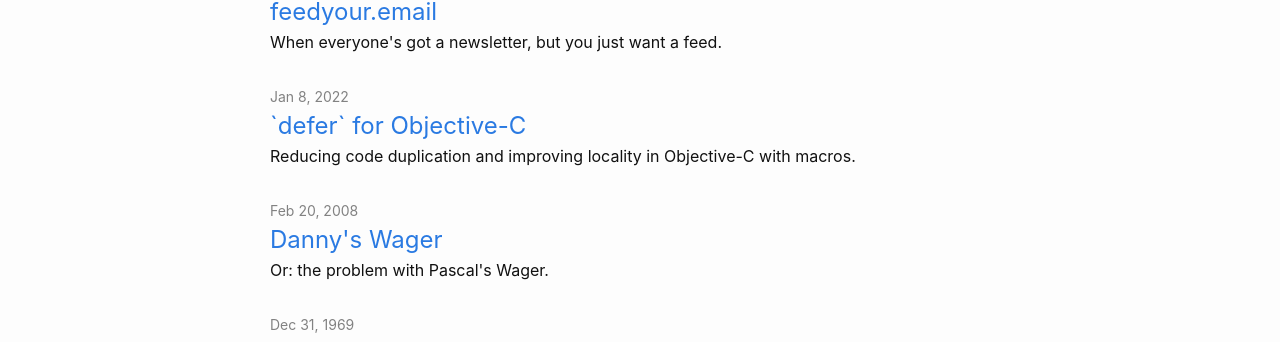
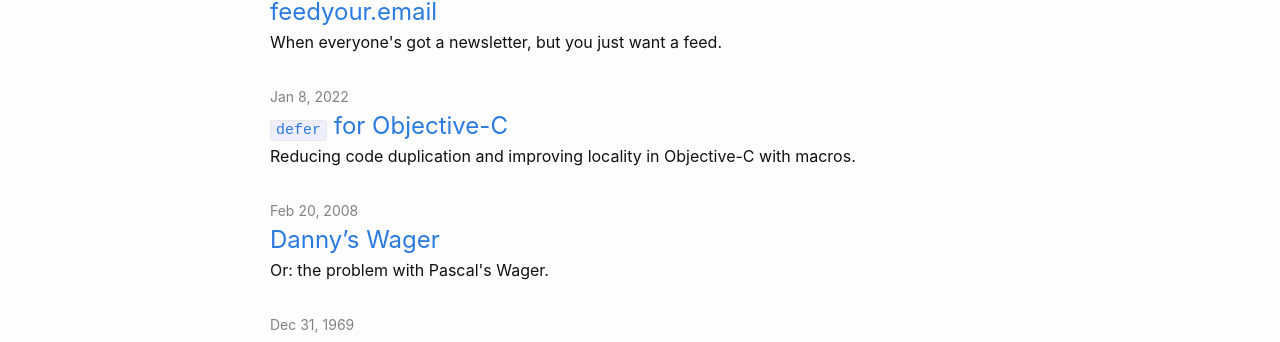
Before and after one commit to numist/numi.st, a Jekyll site: the page built from index.md, in a window 1280 px wide. Shown: the part 578-920 px from the top of the page. Built offline with Jekyll 4.4.1, drawn with Linux system fonts in a browser that asks for light colours.

Commit message:
Markdownify all titles
And strip markdownify-generated <p> tags. Fixes #1.

```diff
--- a/_includes/footer.html
+++ b/_includes/footer.html
@@ -3,7 +3,7 @@
 
   <div class="wrapper">
 
-    <!-- <h2 class="footer-heading">{{ site.title | escape }}</h2> -->
+    <!-- <h2 class="footer-heading">{{ site.title | markdownify | remove: '<p>' | remove: '</p>' }}</h2> -->
 
     <div class="footer-col-wrapper">
       <div class="footer-col">
--- a/_includes/header.html
+++ b/_includes/header.html
@@ -3,7 +3,7 @@
   <div class="wrapper">
     {%- assign default_paths = site.pages | map: "path" -%}
     {%- assign page_paths = site.header_pages | default: default_paths -%}
-    <a class="site-title" rel="author" href="{{ "/" | relative_url }}">{{ site.title | escape }}</a>
+    <a class="site-title" rel="author" href="{{ "/" | relative_url }}">{{ site.title | markdownify | remove: '<p>' | remove: '</p>' }}</a>
 
     {%- if page_paths -%}
       <nav class="site-nav">
@@ -20,7 +20,7 @@
           {%- for path in page_paths -%}
             {%- assign my_page = site.pages | where: "path", path | first -%}
             {%- if my_page.title -%}
-            <a class="page-link" href="{{ my_page.url | relative_url }}">{{ my_page.title | escape }}</a>
+            <a class="page-link" href="{{ my_page.url | relative_url }}">{{ my_page.title | markdownify | remove: '<p>' | remove: '</p>' }}</a>
             {%- endif -%}
           {%- endfor -%}
         </div>
--- a/_layouts/home.html
+++ b/_layouts/home.html
@@ -19,7 +19,7 @@ layout: default
         {%- assign date_format = site.minima.date_format | default: "%b %-d, %Y" -%}
         <span class="post-meta">{{ post.date | date: date_format }}</span>
         <a class="post-link" href="{{ post.url | relative_url }}">
-          {{ post.title | escape }}
+          {{ post.title | markdownify | remove: '<p>' | remove: '</p>' }}
         </a>
         {%- if site.show_excerpts -%}
           {{ post.description | default: post.excerpt }}
--- a/_layouts/page.html
+++ b/_layouts/page.html
@@ -4,7 +4,7 @@ layout: default
 <article class="post">
 
   <header class="post-header">
-    <h1 class="post-title">{{ page.title | escape }}</h1>
+    <h1 class="post-title">{{ page.title | markdownify | remove: '<p>' | remove: '</p>' }}</h1>
   </header>
 
   <div class="post-content">
--- a/_layouts/post.html
+++ b/_layouts/post.html
@@ -5,7 +5,7 @@ layout: default
 <article class="post h-entry" itemscope itemtype="http://schema.org/BlogPosting">
 
   <header class="post-header">
-    <h1 class="post-title p-name" itemprop="name headline">{{ page.title | escape }}</h1>
+    <h1 class="post-title p-name" itemprop="name headline">{{ page.title | markdownify | remove: '<p>' | remove: '</p>' }}</h1>
     <p class="post-meta">
       <time class="dt-published" datetime="{{ page.date | date_to_xmlschema }}" itemprop="datePublished">
         {%- assign date_format = site.minima.date_format | default: "%b %-d, %Y" -%}
```
